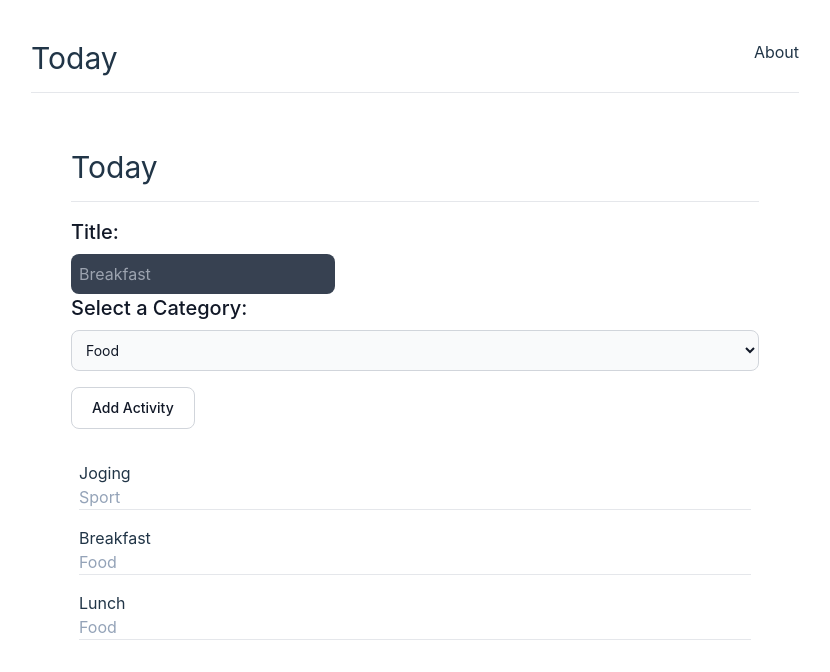
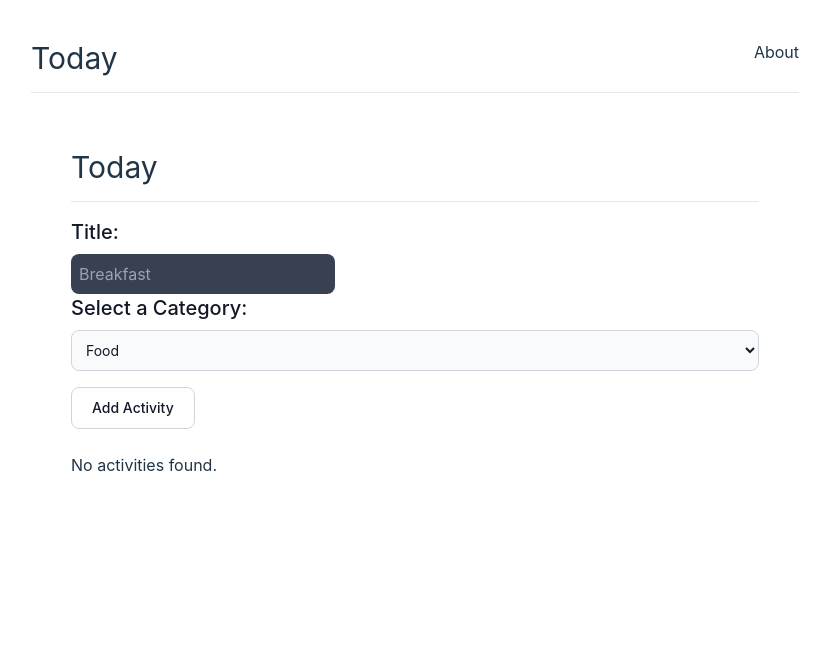
Before and after one commit to anandamarwan/v2.daily-activity, a React (Vite) app: page / in a window 1280 px wide. Shown: the top 672 px of the page, without its empty margins (9-839 px from the left). Built offline with nearby package versions, Linux system fonts and the light colour scheme.

Commit message:
feat: load activities

```diff
--- a/src/main.tsx
+++ b/src/main.tsx
@@ -3,12 +3,13 @@ import ReactDOM from "react-dom/client";
 
 import { createBrowserRouter, RouterProvider } from "react-router-dom";
 
-import "./index.css";
 import { RootRoute } from "./routes/root";
 import { ErrorPage } from "./routes/error-page";
 import { ActivityRoutes } from "./routes/activity";
-import { ActivitiesRoute } from "./routes/activities";
+import { ActivitiesRoute, loader as activityLoader } from "./routes/activities";
+
 import { AboutRoute } from "./routes/about";
+import "./index.css";
 
 const router = createBrowserRouter([
   {
@@ -19,6 +20,7 @@ const router = createBrowserRouter([
       {
         path: "/",
         element: <ActivitiesRoute />,
+        loader: activityLoader,
       },
       {
         path: "/about",
--- a/src/routes/activities.tsx
+++ b/src/routes/activities.tsx
@@ -1,7 +1,16 @@
-import { dataActivities } from "../data/activities";
 import { ActivityItem } from "../components/activity-item";
 
+import { getActivities } from "../storage/activities";
+import { useLoaderData } from "react-router-dom";
+
+export async function loader() {
+  const activities = await getActivities();
+  return { activities };
+}
+
 export function ActivitiesRoute() {
+  const { activities } = useLoaderData() as Awaited<ReturnType<typeof loader>>;
+
   return (
     <div>
       <main className="m-10 flex justify-center">
@@ -53,13 +62,17 @@ export function ActivitiesRoute() {
           </div>
 
           <div>
+            {!activities ||
+              (activities.length <= 0 && <p>No activities found.</p>)}
+            {activities.length > 0 && (
               <ul>
-              {dataActivities.map((activity) => (
+                {activities.map((activity) => (
                   <li key={activity.id}>
                     <ActivityItem activity={activity} />
                   </li>
                 ))}
               </ul>
+            )}
           </div>
         </div>
       </main>
```
Lines whose indentation alone changed are shown as unchanged.
